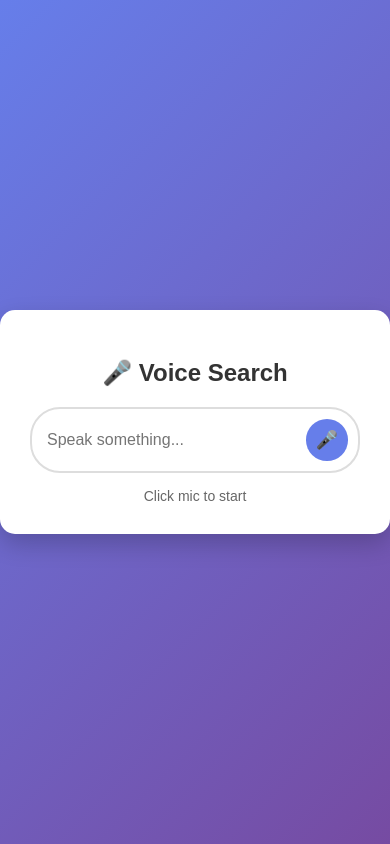
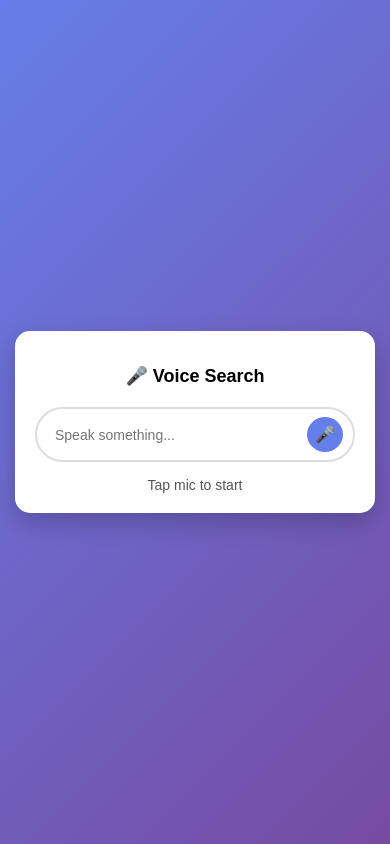
Before and after one commit to Satyajeet-5/WhatsApp, a website: page index.html in a window 390 px wide. Drawn offline with Linux system fonts and the light colour scheme.

Commit message:
Update index.html

```diff
--- a/index.html
+++ b/index.html
@@ -2,31 +2,38 @@
 <html lang="en">
 <head>
 <meta charset="UTF-8">
-<title>Voice Search UI</title>
+<meta name="viewport" content="width=device-width, initial-scale=1.0">
+<title>Voice Search</title>
 
 <style>
+    * {
+        box-sizing: border-box;
+    }
+
     body {
         margin: 0;
-        height: 100vh;
+        min-height: 100vh;
         display: flex;
         justify-content: center;
         align-items: center;
         font-family: Arial, sans-serif;
         background: linear-gradient(135deg, #667eea, #764ba2);
+        padding: 15px;
     }
 
     .container {
         background: white;
-        padding: 30px;
+        padding: 25px;
         border-radius: 15px;
         box-shadow: 0 10px 25px rgba(0,0,0,0.2);
+        width: 100%;
+        max-width: 400px;
         text-align: center;
-        width: 350px;
     }
 
     h2 {
         margin-bottom: 20px;
-        color: #333;
+        font-size: 22px;
     }
 
     .input-box {
@@ -34,7 +41,8 @@
         align-items: center;
         border: 2px solid #ddd;
         border-radius: 30px;
-        padding: 10px;
+        padding: 8px 10px;
+        width: 100%;
     }
 
     input {
@@ -42,7 +50,8 @@
         outline: none;
         flex: 1;
         font-size: 16px;
-        padding: 5px;
+        padding: 8px;
+        min-width: 0;
     }
 
     .mic-btn {
@@ -54,10 +63,7 @@
         border-radius: 50%;
         cursor: pointer;
         transition: 0.3s;
-    }
-
-    .mic-btn:hover {
-        background: #5a67d8;
+        flex-shrink: 0;
     }
 
     .mic-btn.recording {
@@ -67,9 +73,28 @@
     .status {
         margin-top: 15px;
         font-size: 14px;
-        color: #666;
+        color: #555;
     }
 
+    /* 📱 Mobile adjustments */
+    @media (max-width: 480px) {
+        .container {
+            padding: 20px;
+        }
+
+        h2 {
+            font-size: 18px;
+        }
+
+        input {
+            font-size: 14px;
+        }
+
+        .mic-btn {
+            font-size: 16px;
+            padding: 8px;
+        }
+    }
 </style>
 </head>
 
@@ -83,7 +108,7 @@
         <button id="btn" class="mic-btn">🎤</button>
     </div>
 
-    <div class="status" id="status">Click mic to start</div>
+    <div class="status" id="status">Tap mic to start</div>
 </div>
 
 <script>
@@ -97,7 +122,6 @@ recognition.interimResults = false;
 
 let finalText = "";
 
-// Collect speech
 recognition.onresult = (event) => {
     for (let i = event.resultIndex; i < event.results.length; i++) {
         if (event.results[i].isFinal) {
@@ -106,7 +130,6 @@ recognition.onresult = (event) => {
     }
 };
 
-// When recording stops
 recognition.onend = () => {
     document.getElementById("output").value = finalText.trim();
     document.getElementById("status").innerText = "Done ✅";
@@ -115,7 +138,6 @@ recognition.onend = () => {
     isRecording = false;
 };
 
-// Button click
 document.getElementById("btn").onclick = () => {
     if (!isRecording) {
         finalText = "";
```
